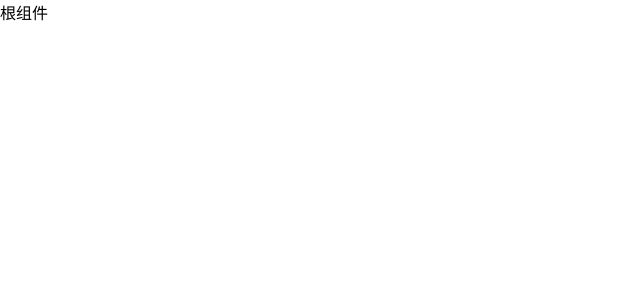
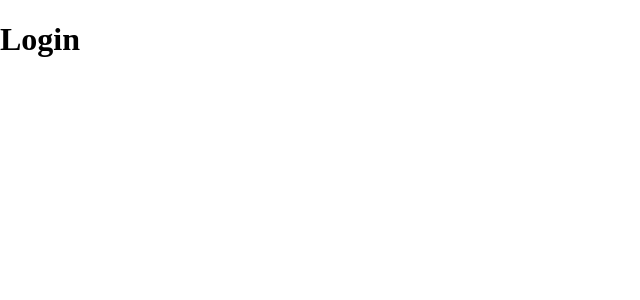
Before and after one commit to Negentropy247/My20Utopia, a React (Create React App) app: page /#/login in a window 1280 px wide. Shown: the top 300 px of the page, without its empty margins (0-640 px from the left). Built offline with nearby package versions, Linux system fonts and the light colour scheme.

Commit message:
配置路由--真讨厌纯肥肉粽，还不如不放，得罪人利器这是呜呜呜

```diff
--- a/src/App.tsx
+++ b/src/App.tsx
@@ -1,7 +1,11 @@
+import React from 'react'
 import './App.scss'
+import { useRoutes } from 'react-router-dom'
+import routes from './router'
 
-function App() {
-  return <div className="app">根组件</div>
+const App = () => {
+  const ele = useRoutes(routes)
+  return <div className="app">{ele}</div>
 }
 
 export default App
--- a/src/index.tsx
+++ b/src/index.tsx
@@ -2,11 +2,12 @@ import React from 'react'
 import ReactDOM from 'react-dom/client'
 import './index.scss'
 import App from './App'
+import { HashRouter } from 'react-router-dom'
 
 // 创建应用根实例
 const root = ReactDOM.createRoot(document.getElementById('root') as HTMLElement)
 root.render(
-  <React.StrictMode>
+  <HashRouter>
     <App />
-  </React.StrictMode>
+  </HashRouter>
 )
--- /dev/null
+++ b/src/pages/layout/index.jsx
@@ -0,0 +1,9 @@
+const Layout = () => {
+  return (
+    <div>
+      <h1>layout</h1>
+    </div>
+  )
+}
+
+export default Layout
--- /dev/null
+++ b/src/pages/login/index.jsx
@@ -0,0 +1,9 @@
+const Login = () => {
+  return (
+    <div>
+      <h1>Login</h1>
+    </div>
+  )
+}
+
+export default Login
--- /dev/null
+++ b/src/router/index.jsx
@@ -0,0 +1,17 @@
+import Layout from '../pages/layout'
+import Login from '../pages/login'
+
+const routes = [
+  // 公共布局页面
+  {
+    path: '/',
+    element: <Layout />
+  },
+  // 登录
+  {
+    path: '/login',
+    element: <Login />
+  }
+]
+
+export default routes
```
Also changed, not shown: package.json (+4 -3 lines), 2 other files (tests, documents, lock files or other folders).
